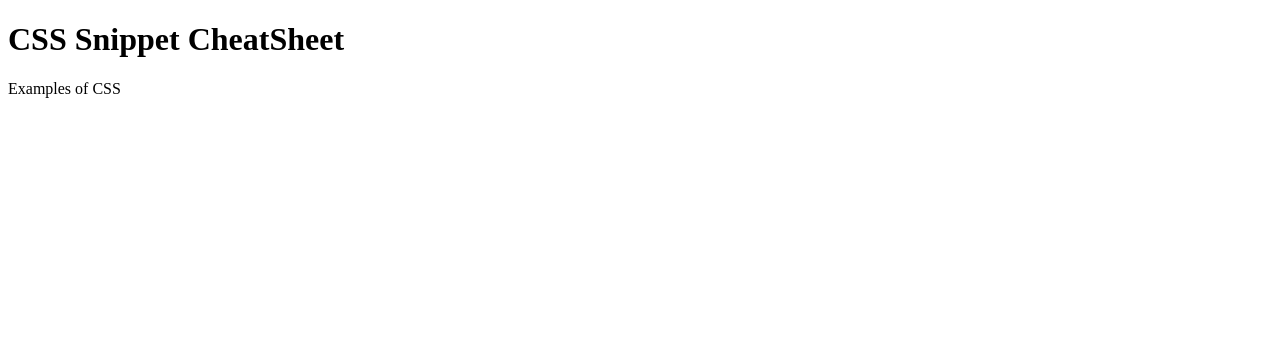
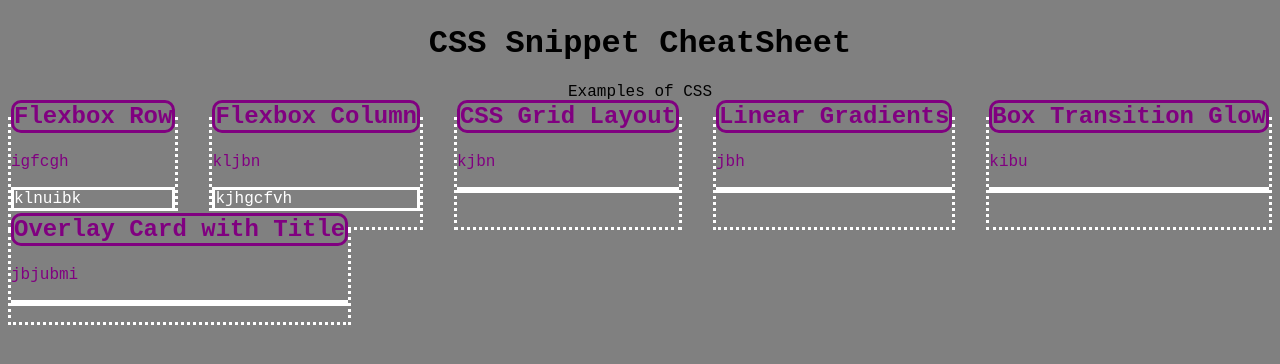
Before and after one commit to rich-f-p/mini-project2, a plain HTML site: page index.html in a window 1280 px wide. Drawn offline with Linux system fonts and the light colour scheme; files that its build step writes are made by us from their sources.

Commit message:
adding html and css code

```diff
--- a/index.html
+++ b/index.html
@@ -1,23 +1,57 @@
 <!DOCTYPE html>
 <html lang="en-us">
 
-<header>
+<head>
     <meta charset="UTF-8" />
     <meta name="viewport" content="width=device-width, initial-scale=1.0" />
     <title>Style Cheat Sheet</title>
     <link rel="stylesheet" href="./assets/reset.css" />
-    <link rel="stylesheet" href="./assets/style.css" />
-</header>
+    <link rel="stylesheet" href="style.css" />
+</head>
 
 <body>
-    <header>
+    <header class="top">
         <h1>CSS Snippet CheatSheet </h1>
         <p>
             Examples of CSS
         </p>
     </header>
-    <main>
-
+    <main class="main">
+        <section class="section">
+            <h2 class="row">Flexbox Row</h2>
+                <p class="text">igfcgh</p>
+                <p class="code">klnuibk</p>
+        </section>
+        <section class="section">
+            <h2 class="row">Flexbox Column</h2>
+                <p class="text">kljbn
+                </p>
+                <p class="code">kjhgcfvh</p>
+        </section>
+        <section class="section">
+            <h2 class="row">CSS Grid Layout</h2>
+                <p class="text">kjbn
+                </p>
+                <p class="code"></p>
+        </section>
+        <section class="section">
+            <h2 class="row">Linear Gradients</h2>
+                <p class="text">jbh
+                </p>
+                <p class="code"></p>
+        </section>
+        <section class="section">
+            <h2 class="row">Box Transition Glow</h2>
+                <p class="text">kibu
+                </p>
+                <p class="code"></p>
+        </section>
+        <section class="section">
+            <h2 class="row">Overlay Card with Title</h2>
+                <p class="text">jbjubmi
+                </p>
+                <p class="code"></p>
+        </section>
     </main>
 
 </body>
--- a/style.css
+++ b/style.css
@@ -0,0 +1,52 @@
+* {
+    font-family: 'Courier New', Courier, monospace;
+    font-co: blueviolet;
+}
+body {
+    background-color:grey;
+}
+.top {
+    text-align: center;
+    margin-top: 25px;
+}
+.main {
+    display: flex;
+    flex-wrap: wrap;
+    flex-direction: row;
+    justify-content: space-between;
+
+}
+
+.section {
+    border-style: dotted;
+    color: purple;
+    border-color: white;
+
+    ;
+}
+
+.row {
+    border-style: solid;
+    font-weight: bold;
+    border-radius: 10px;
+    position: relative;
+    margin-top: -20px;
+    background-color: gray;
+
+}
+
+p.code {
+    color: white;
+}
+.code {
+    border-style: solid;
+    color: purple
+    background-color: linear-gradient(
+        rgba(232, 102, 236, 0.3) 100%
+        rgba(232, 102, 236, 0.6) 100%;
+}
+
+.main .section .row .code {
+    background-color:
+    );
+}
```
Also changed, not shown: 1 other file.
